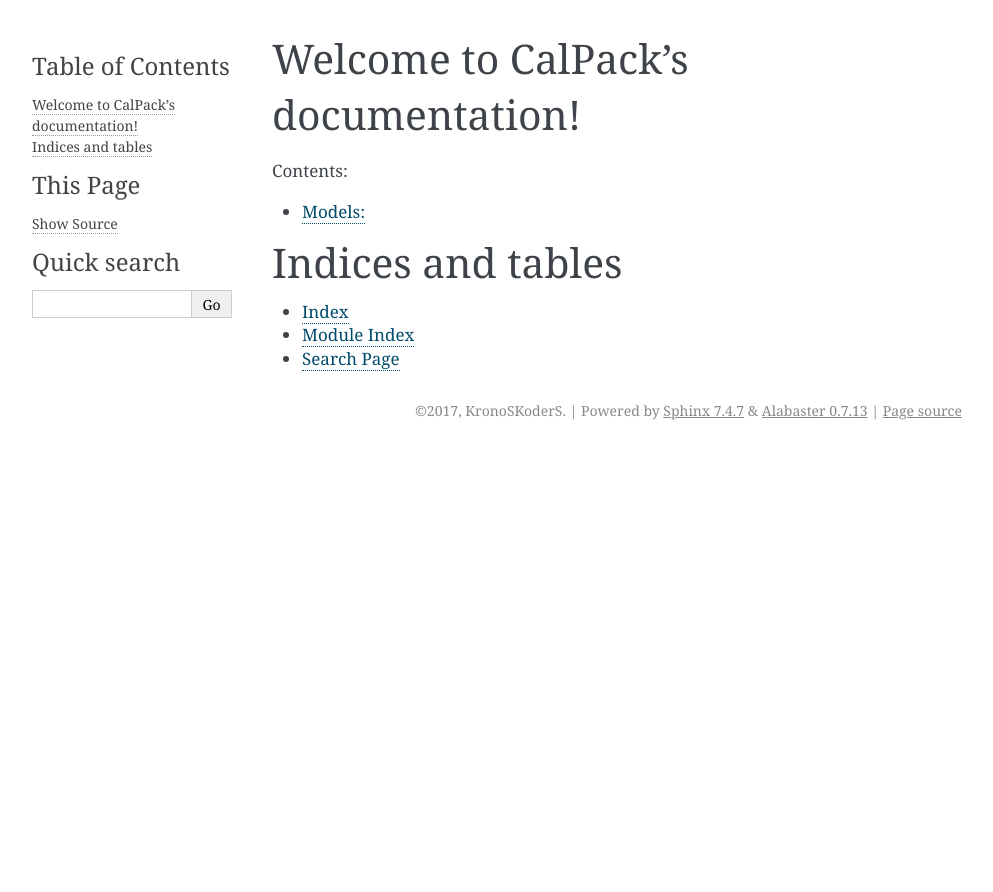
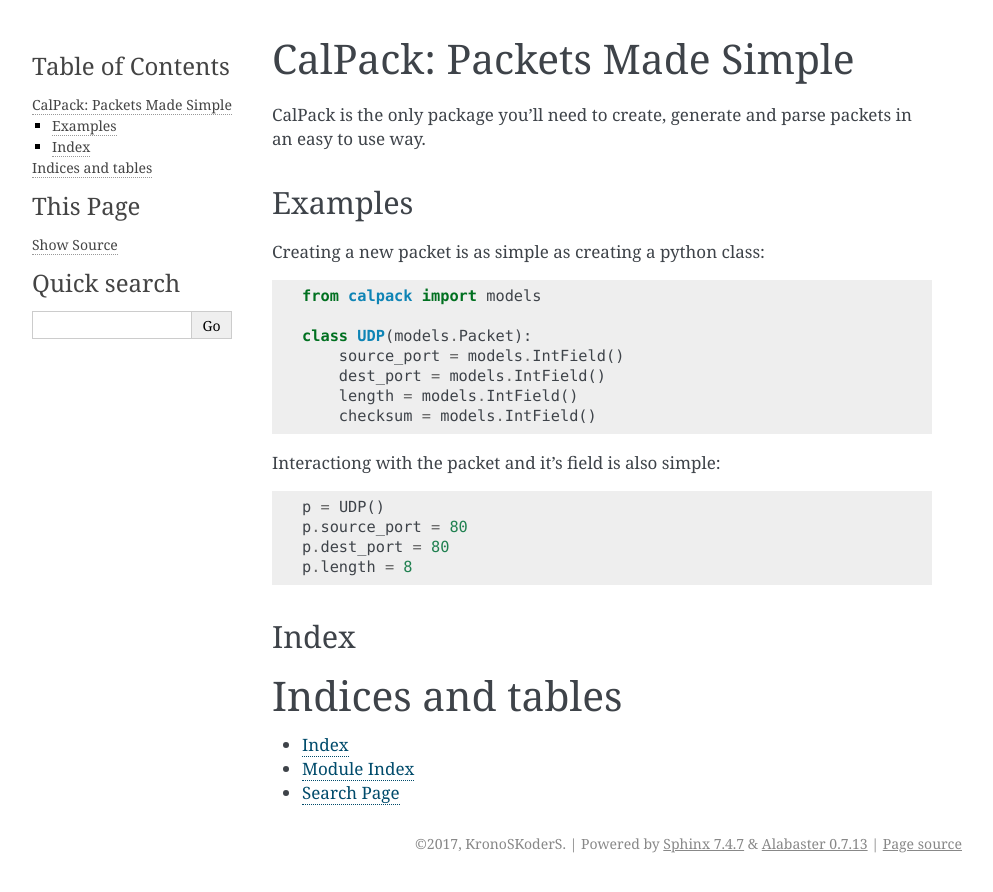
Before and after one commit to KronoSKoderS/CalPack, a Sphinx documentation site: the page built from docs/index.rst, in a window 1280 px wide. Shown: the top 892 px of the page, without its empty margins (148-1141 px from the left). Built offline with Sphinx 7.4.7, drawn with Linux system fonts in a browser that asks for light colours.

Commit message:
cleaned up docs.

```diff
--- a/docs/index.rst
+++ b/docs/index.rst
@@ -3,12 +3,39 @@
    You can adapt this file completely to your liking, but it should at least
    contain the root `toctree` directive.
 
-Welcome to CalPack's documentation!
-====================================
+CalPack: Packets Made Simple
+============================
+CalPack is the only package you'll need to create, generate and parse packets in an easy to use way.
+
+
+Examples
+--------
+Creating a new packet is as simple as creating a python class::
+
+    from calpack import models
+
+    class UDP(models.Packet):
+        source_port = models.IntField()
+        dest_port = models.IntField()
+        length = models.IntField()
+        checksum = models.IntField()
+
+Interactiong with the packet and it's field is also simple::
+
+    p = UDP()
+    p.source_port = 80
+    p.dest_port = 80
+    p.length = 8
+
+.. Features
+   --------
+
+
+Index
+-----
 
 .. toctree::
    :maxdepth: 2
-   :caption: Contents:
 
 
    modelsdoc
--- a/docs/modelsdoc.rst
+++ b/docs/modelsdoc.rst
@@ -1,5 +1,2 @@
-Models:
-=======
-
 .. automodule:: models
    :members:
```
Also changed, not shown: README.md (+3 -3 lines).
